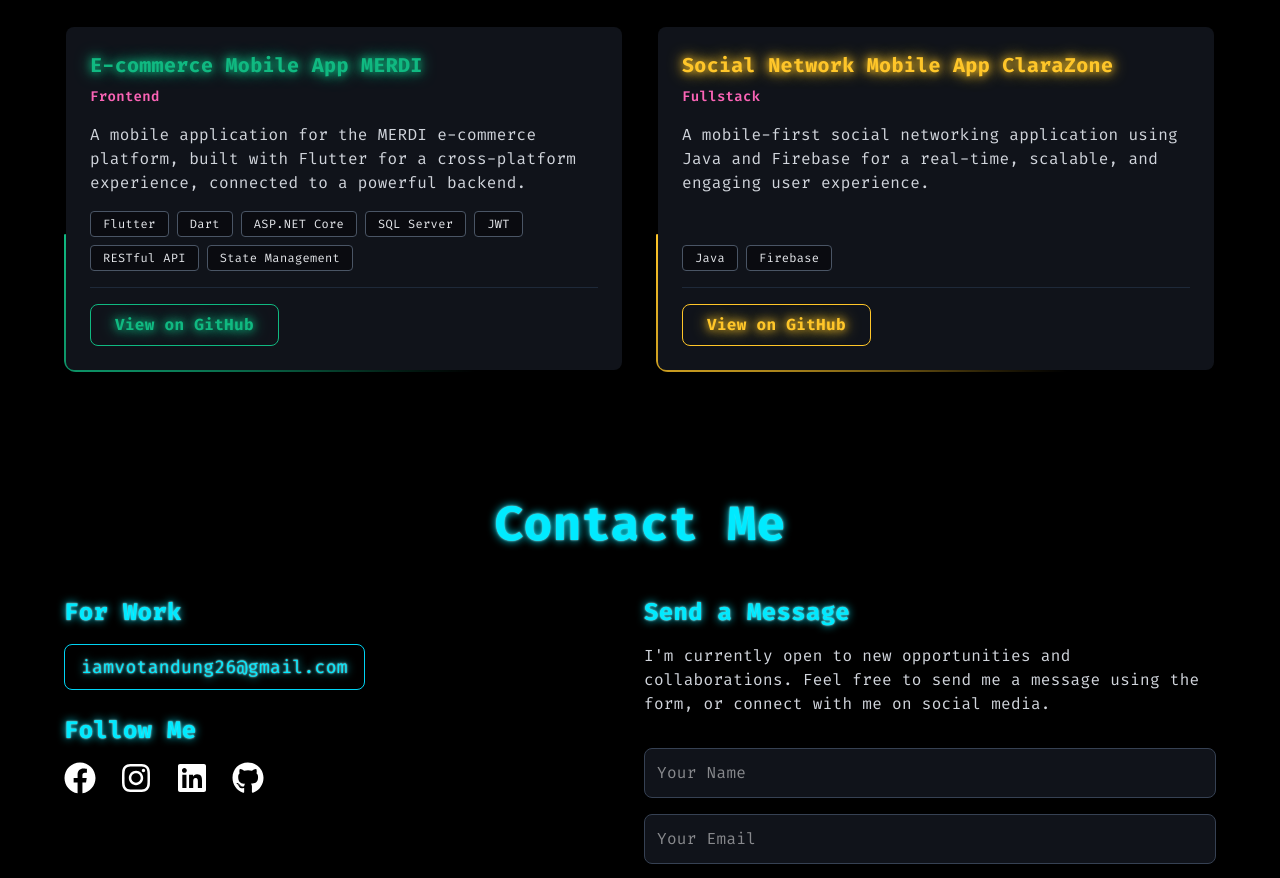
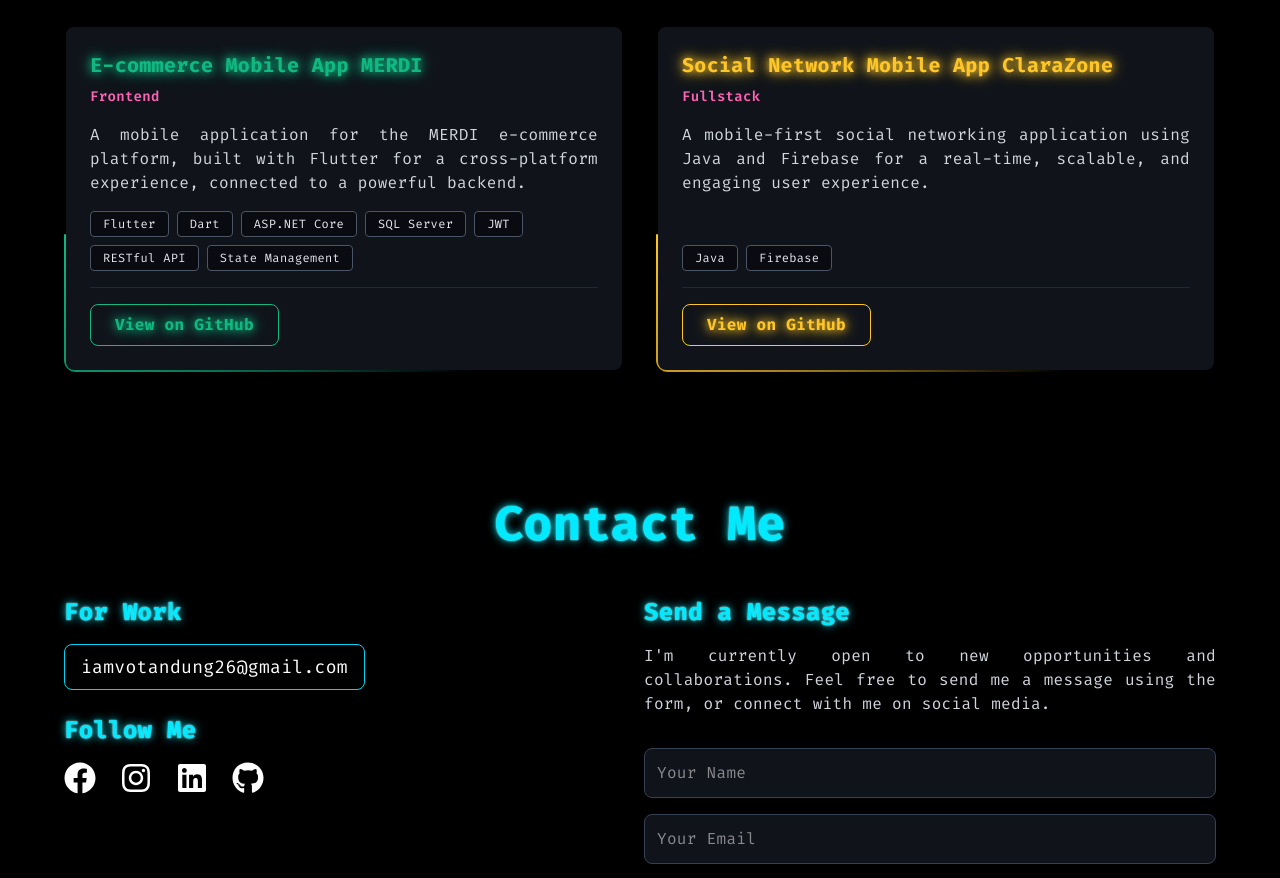
Before and after one commit to iamTaDu/portfolio, a Next.js app: page / in a window 1280 px wide. Shown: the part 5200-6078 px from the top of the page. Built offline with nearby package versions, Linux system fonts and the light colour scheme.

Commit message:
format word

```diff
--- a/src/app/page.tsx
+++ b/src/app/page.tsx
@@ -153,7 +153,7 @@ function ProjectCard({
         </h3>
         <span className="text-sm font-semibold text-pink-400 mb-4">{type}</span>
         <p
-          className={`mb-4 flex-grow ${theme === "dark" ? "text-gray-300" : "text-gray-700"}`}
+          className={`mb-4 flex-grow text-justify ${theme === "dark" ? "text-gray-300" : "text-gray-700"}`}
         >
           {description}
         </p>
@@ -237,14 +237,14 @@ function AboutIntro() {
   return (
     <div>
       <p
-        className={`text-lg text-left ${theme === "light" ? "text-black" : "text-gray-200"}`}
+        className={`text-lg text-justify text-left ${theme === "light" ? "text-black" : "text-gray-200"}`}
       >
         Hello! I&apos;m Võ Tấn Dũng, as a technology-enthusiastic developer,
         I love exploring new technologies and building scalable solutions.
         My journey began with crafting sleek websites and gradually evolved into developing larger, more complex systems.
       </p>
       <p
-        className={`mt-4 text-lg text-left ${theme === "light" ? "text-black" : "text-gray-200"}`}
+        className={`mt-4 text-lg text-justify text-left ${theme === "light" ? "text-black" : "text-gray-200"}`}
       >
         I specialize in backend development and am currently expanding my skills to become a full-stack developer.
         I aim to create products that deliver great user experiences—efficient, intuitive, and user-friendly.
@@ -455,7 +455,7 @@ function Journey({ theme }: { theme?: string }) {
                   <h4 className={`text-lg font-bold mb-3 ${theme === "light" ? "text-gray-800" : "text-white"}`}>
                     {item.title}
                   </h4>
-                  <p className={`text-sm leading-relaxed ${theme === "light" ? "text-gray-600" : "text-gray-300"}`}>
+                  <p className={`text-sm leading-relaxed journeyData ${theme === "light" ? "text-gray-600" : "text-gray-300"}`}>
                     {item.content}
                   </p>
                 </div>
@@ -803,7 +803,7 @@ export default function Home() {
               animate={{ opacity: 1 }}
               transition={{ duration: 0.8, delay: 3.5 }}
               style={{
-                color: theme === "light" ? "#ff0077ff" : "#ff0077ff",
+                color: theme === "light" ? "#4169e1" : "#ff0077ff",
                 textShadow: theme === "light"
                   ? "none" // Bỏ hiệu ứng neon cho light mode
                   : "0 0 6px #ff0077ff, 0 0 12px #ff0077ff" // Giữ nguyên cho dark mode
@@ -923,7 +923,7 @@ export default function Home() {
                 }}
                 className={`text-lg px-4 py-2 rounded-lg border transition-all duration-300 hover:scale-105 ${theme === "light" ? "border-red-500 hover:bg-red-500/10" : "border-cyan-400 hover:bg-cyan-400/10"}`}
               >
-                <span className={`${theme === "light" ? "neon-red" : "neon text-[#00eaff]"}`}>iamvotandung26@gmail.com</span>
+                <span className={`${theme === "light" ? "text-black" : "text-white"}`}>iamvotandung26@gmail.com</span>
               </button>
             </div>
             <h3
@@ -985,7 +985,7 @@ export default function Home() {
               Send a Message
             </h3>
             <p
-              className={`mb-8 ${theme === "light" ? "text-black" : "text-gray-300"}`}
+              className={`mb-8 text-justify ${theme === "light" ? "text-black" : "text-gray-300"}`}
             >
               I&apos;m currently open to new opportunities and collaborations.
               Feel free to send me a message using the form, or connect with me
```
